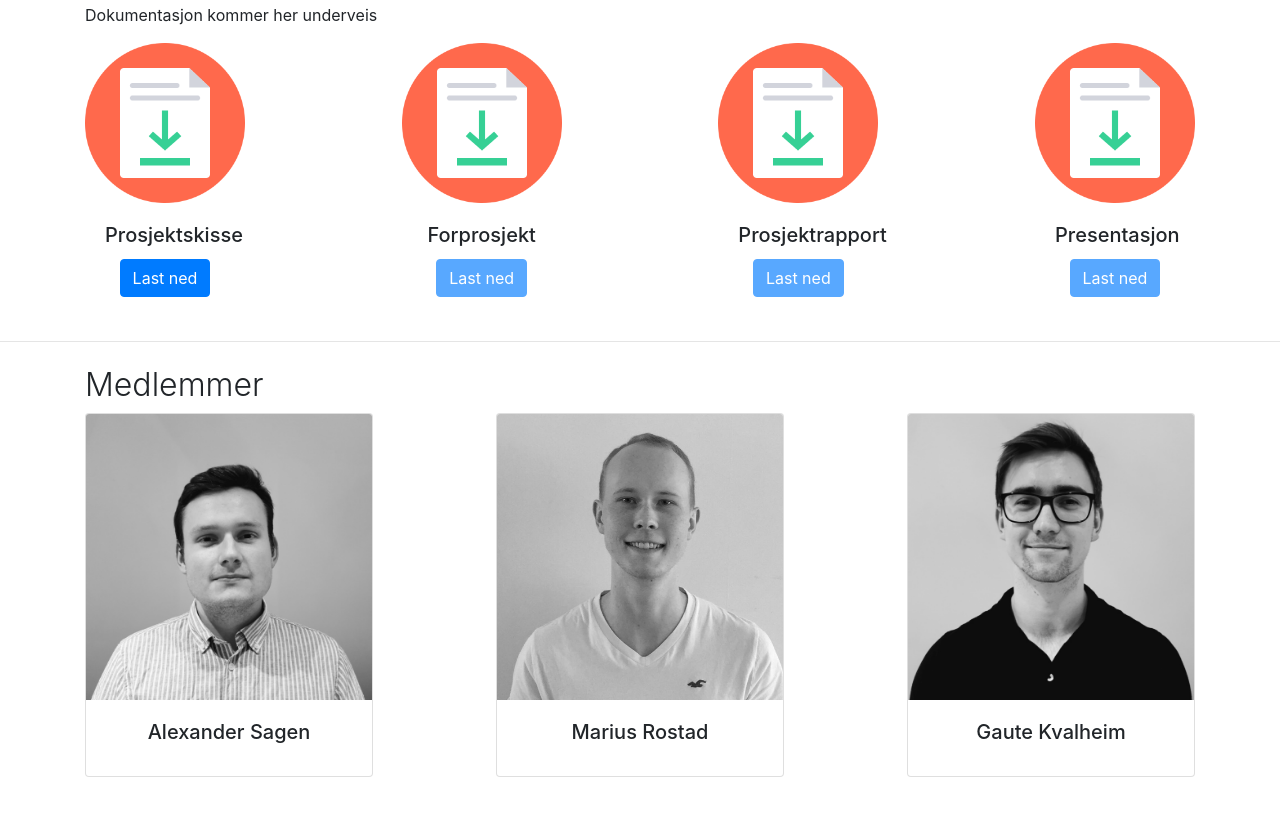
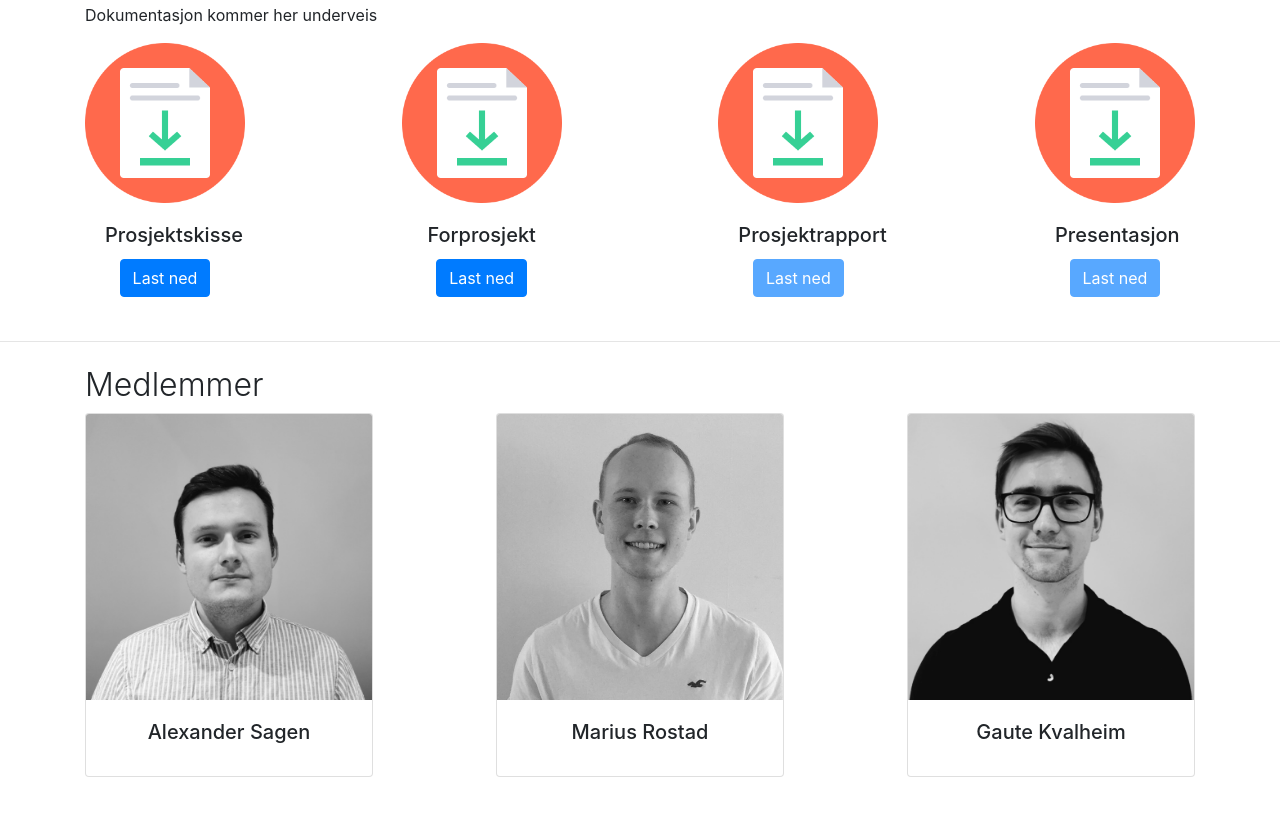
Before and after one commit to SagenKoder/Bachelorside, a plain HTML site: page index.html in a window 1280 px wide. Shown: the part 1118-1931 px from the top of the page. Drawn offline with nearby package versions, Linux system fonts and the light colour scheme.

Commit message:
Added forprosjektrapport

```diff
--- a/index.html
+++ b/index.html
@@ -57,7 +57,7 @@
 					<img src="img/document-download-flat.png" style="max-width: 160px" alt="Download">
 					<div class="card-body">
 						<h5 class="card-title">Forprosjekt</h5>
-						<button class="btn btn-primary" disabled="true">Last ned</button>
+						<a class="btn btn-primary" target="_blank" href="pdf/Forprosjektrapport.pdf">Last ned</a>
 					</div>
 				</div>
 				<div class="center-block text-center" style="max-width: 160px">
```
Also changed, not shown: 1 other file.
